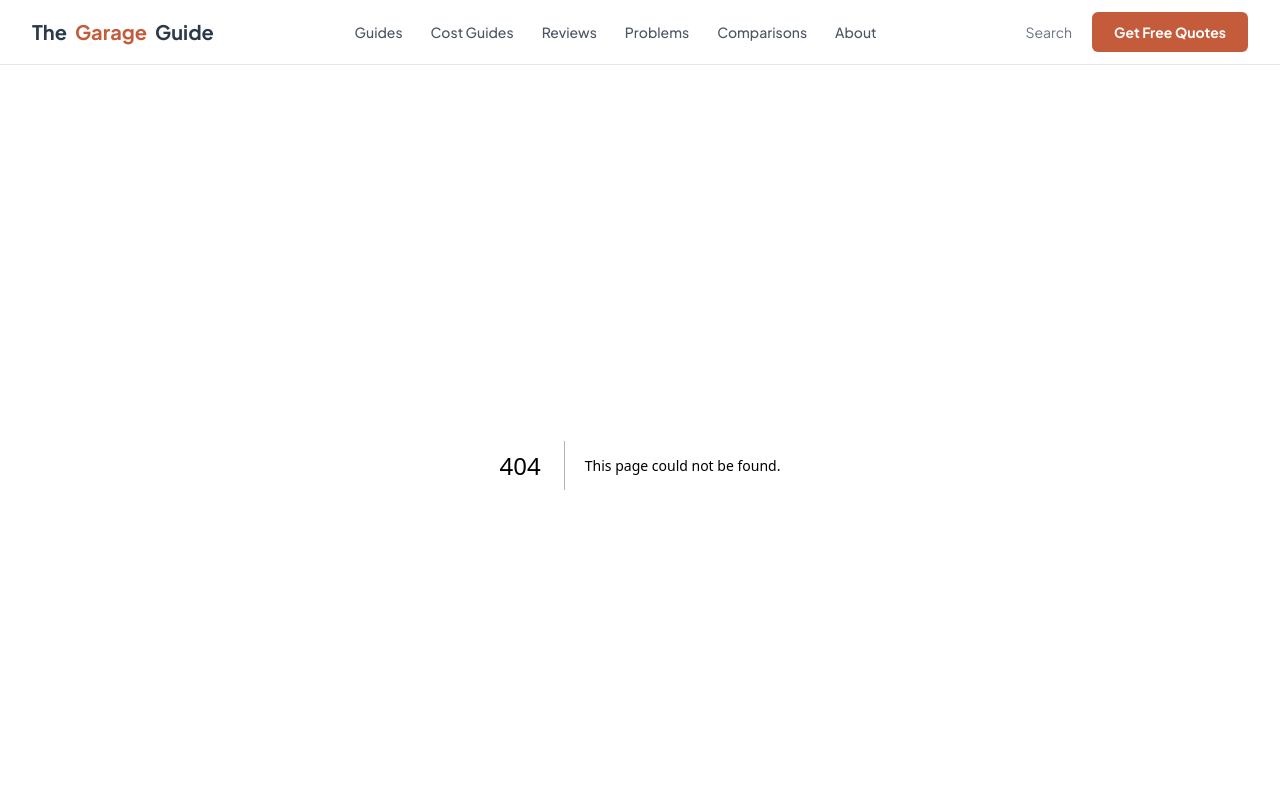
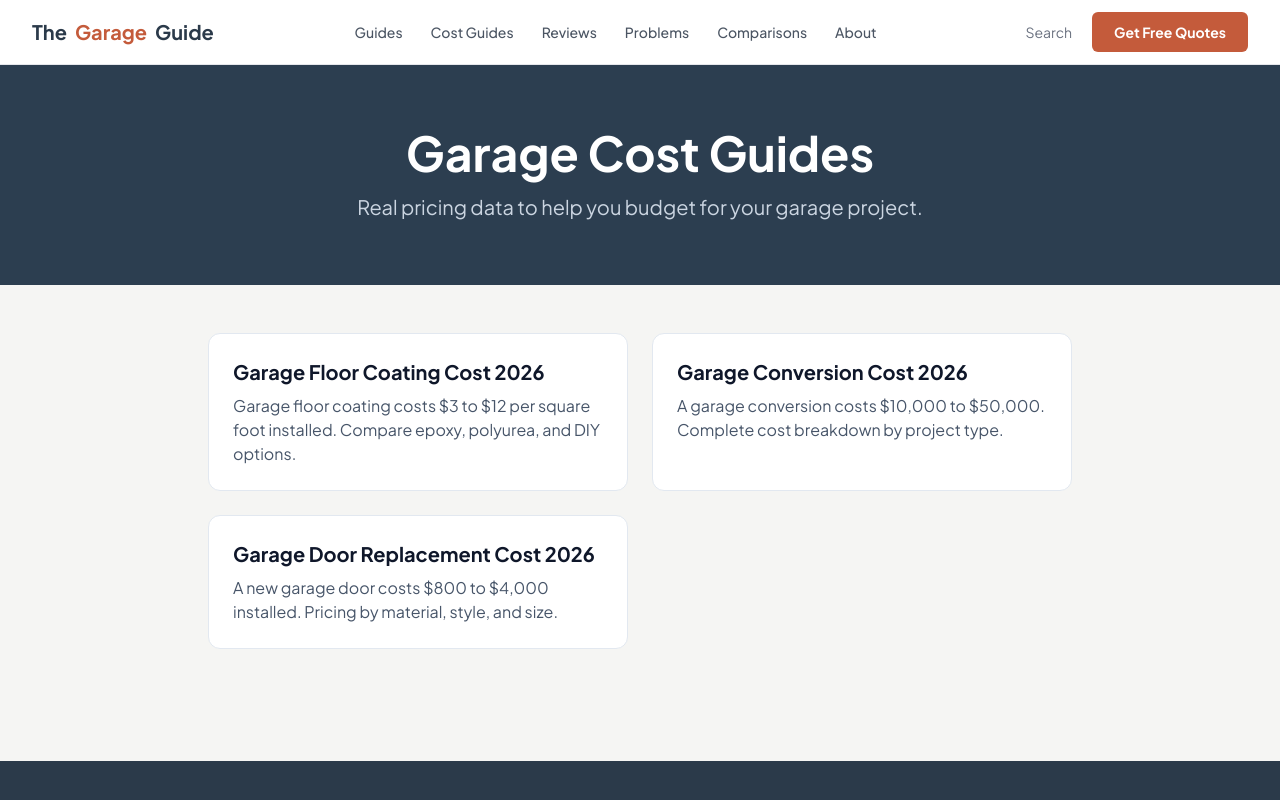
Before and after one commit to thebasementguide2026/thegarage.guide-, a Next.js app: page /cost-guides in a window 1280 px wide. Before the commit this address had no page. Shown: the top 800 px of the page. Built offline with nearby package versions, Linux system fonts and the light colour scheme.

Commit message:
Create cost-guides page

```diff
--- /dev/null
+++ b/app/cost-guides/page.tsx
@@ -0,0 +1,35 @@
+import Link from 'next/link'
+
+export const metadata = {
+  title: 'Garage Cost Guides | The Garage Guide',
+  description: 'Detailed cost breakdowns for garage floor coatings, door replacements, conversions, and more.',
+}
+
+const costGuides = [
+  { title: 'Garage Floor Coating Cost 2026', href: '/cost-guides/garage-floor-coating-cost', description: 'Garage floor coating costs $3 to $12 per square foot installed. Compare epoxy, polyurea, and DIY options.' },
+  { title: 'Garage Conversion Cost 2026', href: '/cost-guides/garage-conversion-cost', description: 'A garage conversion costs $10,000 to $50,000. Complete cost breakdown by project type.' },
+  { title: 'Garage Door Replacement Cost 2026', href: '/cost-guides/garage-door-replacement-cost', description: 'A new garage door costs $800 to $4,000 installed. Pricing by material, style, and size.' },
+]
+
+export default function CostGuidesPage() {
+  return (
+    <>
+      <section style={{ backgroundColor: '#2C3E50' }} className="text-white py-16">
+        <div className="container mx-auto px-4 max-w-4xl text-center">
+          <h1 className="text-4xl md:text-5xl font-bold mb-4">Garage Cost Guides</h1>
+          <p className="text-xl text-slate-300">Real pricing data to help you budget for your garage project.</p>
+        </div>
+      </section>
+      <section className="container mx-auto px-4 max-w-4xl py-12">
+        <div className="grid md:grid-cols-2 gap-6">
+          {costGuides.map((guide) => (
+            <Link key={guide.href} href={guide.href} className="block bg-white border border-slate-200 rounded-lg p-6 hover:shadow-lg transition-shadow">
+              <h2 className="text-xl font-bold text-slate-900 mb-2">{guide.title}</h2>
+              <p className="text-slate-600">{guide.description}</p>
+            </Link>
+          ))}
+        </div>
+      </section>
+    </>
+  )
+}
```
